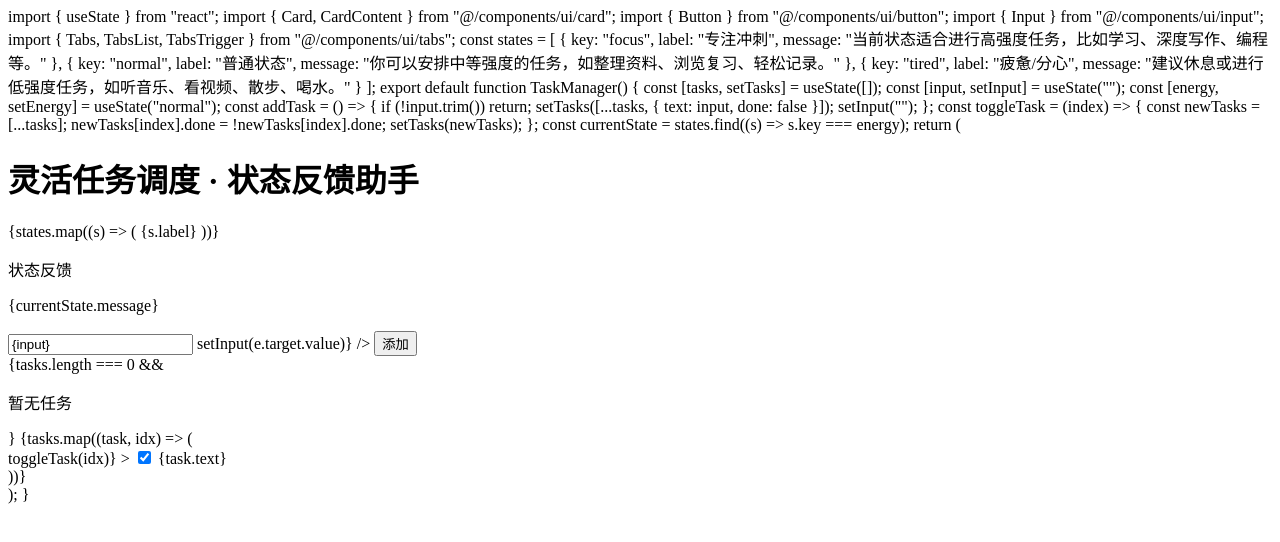
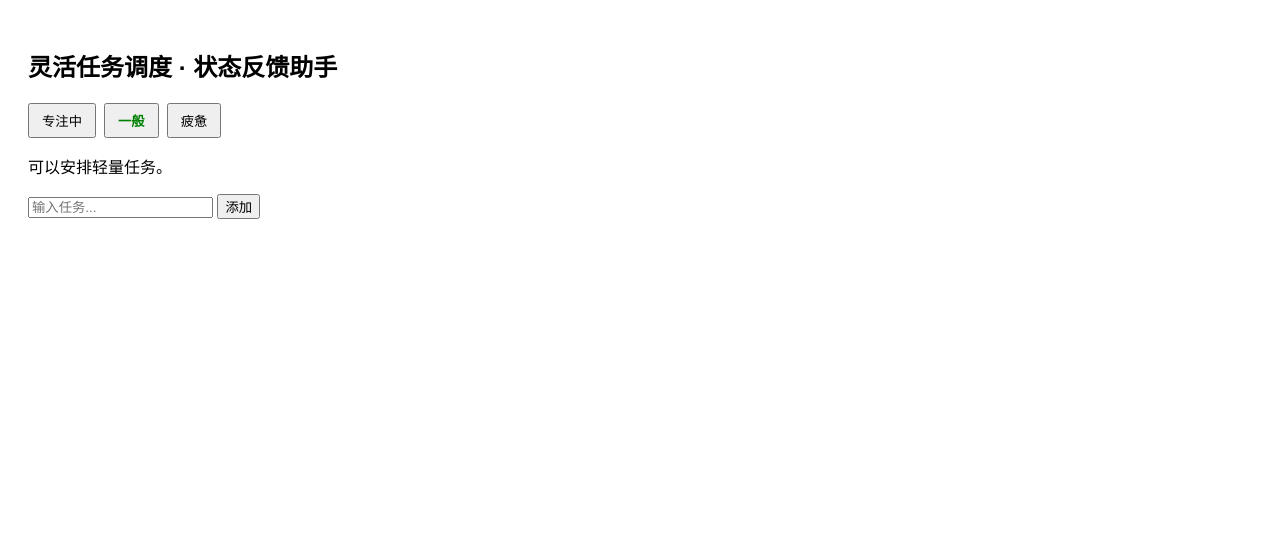
Before and after one commit to auroraawa/mega, a plain HTML site: page index.html in a window 1280 px wide. Drawn offline with Linux system fonts and the light colour scheme.

Commit message:
Update index.html

```diff
--- a/index.html
+++ b/index.html
@@ -1,58 +1,92 @@
-import { useState } from "react"; import { Card, CardContent } from "@/components/ui/card"; import { Button } from "@/components/ui/button"; import { Input } from "@/components/ui/input"; import { Tabs, TabsList, TabsTrigger } from "@/components/ui/tabs";
+<!DOCTYPE html>
+<html lang="zh-CN">
+<head>
+  <meta charset="UTF-8" />
+  <meta name="viewport" content="width=device-width, initial-scale=1.0"/>
+  <title>灵活任务调度 · 状态反馈助手</title>
+  <style>
+    body { font-family: sans-serif; padding: 20px; }
+    .state-button { margin-right: 8px; padding: 6px 12px; }
+    .active { font-weight: bold; color: green; }
+    .task-item { cursor: pointer; margin: 5px 0; }
+    .done { text-decoration: line-through; color: gray; }
+  </style>
+</head>
+<body>
+  <h2>灵活任务调度 · 状态反馈助手</h2>
 
-const states = [ { key: "focus", label: "专注冲刺", message: "当前状态适合进行高强度任务，比如学习、深度写作、编程等。" }, { key: "normal", label: "普通状态", message: "你可以安排中等强度的任务，如整理资料、浏览复习、轻松记录。" }, { key: "tired", label: "疲惫/分心", message: "建议休息或进行低强度任务，如听音乐、看视频、散步、喝水。" } ];
+  <div id="state-buttons"></div>
+  <p id="state-message"></p>
 
-export default function TaskManager() { const [tasks, setTasks] = useState([]); const [input, setInput] = useState(""); const [energy, setEnergy] = useState("normal");
+  <form id="task-form">
+    <input type="text" id="task-input" placeholder="输入任务..." />
+    <button type="submit">添加</button>
+  </form>
 
-const addTask = () => { if (!input.trim()) return; setTasks([...tasks, { text: input, done: false }]); setInput(""); };
+  <ul id="task-list"></ul>
 
-const toggleTask = (index) => { const newTasks = [...tasks]; newTasks[index].done = !newTasks[index].done; setTasks(newTasks); };
+  <script>
+    const states = [
+      { key: "focus", label: "专注中", message: "当前状态能维持专注，请保持。" },
+      { key: "normal", label: "一般", message: "可以安排轻量任务。" },
+      { key: "tired", label: "疲惫", message: "建议适当休息，或进行放松任务。" }
+    ];
 
-const currentState = states.find((s) => s.key === energy);
+    let currentState = "normal";
+    let tasks = [];
 
-return ( <div className="max-w-xl mx-auto p-4 space-y-4"> <h1 className="text-2xl font-bold">灵活任务调度 · 状态反馈助手</h1>
+    const stateButtonsDiv = document.getElementById("state-buttons");
+    const stateMessageP = document.getElementById("state-message");
+    const taskForm = document.getElementById("task-form");
+    const taskInput = document.getElementById("task-input");
+    const taskList = document.getElementById("task-list");
 
-<Tabs value={energy} onValueChange={setEnergy} className="w-full">
-    <TabsList className="grid grid-cols-3">
-      {states.map((s) => (
-        <TabsTrigger key={s.key} value={s.key}>
-          {s.label}
-        </TabsTrigger>
-      ))}
-    </TabsList>
-  </Tabs>
+    function renderStates() {
+      stateButtonsDiv.innerHTML = '';
+      states.forEach(state => {
+        const btn = document.createElement("button");
+        btn.textContent = state.label;
+        btn.className = "state-button" + (currentState === state.key ? " active" : "");
+        btn.onclick = () => {
+          currentState = state.key;
+          renderStates();
+          updateMessage();
+        };
+        stateButtonsDiv.appendChild(btn);
+      });
+    }
 
-  <Card>
-    <CardContent className="p-4">
-      <p className="text-sm text-muted-foreground">状态反馈</p>
-      <p className="mt-2 font-semibold">{currentState.message}</p>
-    </CardContent>
-  </Card>
+    function updateMessage() {
+      const msg = states.find(s => s.key === currentState)?.message || '';
+      stateMessageP.textContent = msg;
+    }
 
-  <div className="flex gap-2">
-    <Input
-      placeholder="添加新任务，例如：复习单词"
-      value={input}
-      onChange={(e) => setInput(e.target.value)}
-    />
-    <Button onClick={addTask}>添加</Button>
-  </div>
+    function renderTasks() {
+      taskList.innerHTML = '';
+      tasks.forEach((task, idx) => {
+        const li = document.createElement("li");
+        li.textContent = task.text;
+        li.className = "task-item" + (task.done ? " done" : "");
+        li.onclick = () => {
+          task.done = !task.done;
+          renderTasks();
+        };
+        taskList.appendChild(li);
+      });
+    }
 
-  <div className="space-y-2">
-    {tasks.length === 0 && <p className="text-muted-foreground">暂无任务</p>}
-    {tasks.map((task, idx) => (
-      <div
-        key={idx}
-        className="flex items-center gap-2 p-2 rounded-lg border cursor-pointer hover:bg-muted"
-        onClick={() => toggleTask(idx)}
-      >
-        <input type="checkbox" checked={task.done} readOnly />
-        <span className={task.done ? "line-through text-muted-foreground" : ""}>
-          {task.text}
-        </span>
-      </div>
-    ))}
-  </div>
-</div>
+    taskForm.onsubmit = (e) => {
+      e.preventDefault();
+      const text = taskInput.value.trim();
+      if (text) {
+        tasks.push({ text, done: false });
+        taskInput.value = '';
+        renderTasks();
+      }
+    };
 
-); }
+    renderStates();
+    updateMessage();
+  </script>
+</body>
+</html>
```
